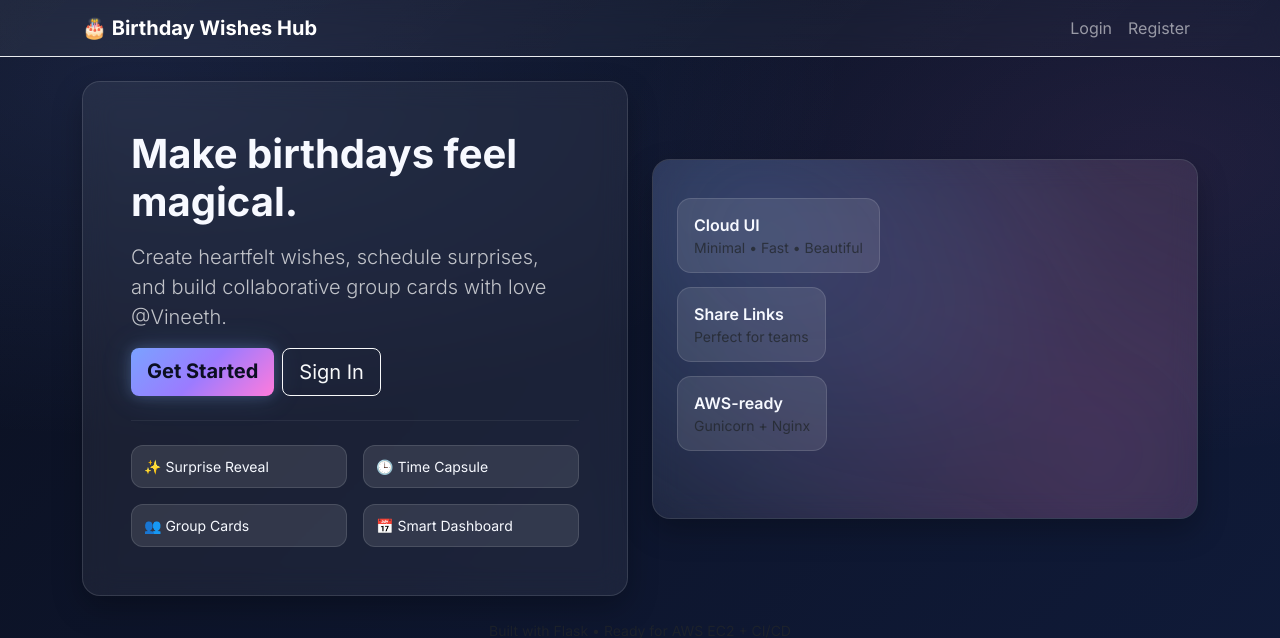
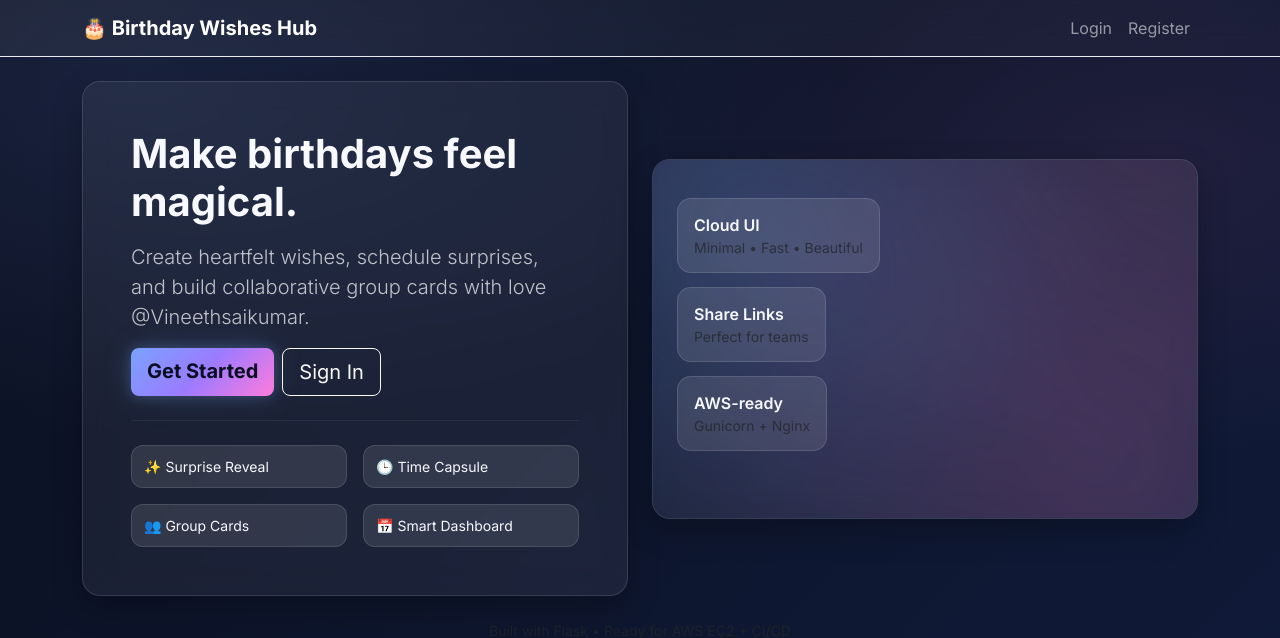
Before and after one commit to vineethbetha211-sketch/Birthday-Wishes-Hub, a Flask app: page / in a window 1280 px wide. Shown: the top 638 px of the page. Run offline with Flask 3, Linux system fonts and the light colour scheme.

Commit message:
Update home.html

```diff
--- a/app/templates/home.html
+++ b/app/templates/home.html
@@ -8,7 +8,7 @@
             <h1 class="display-6 fw-bold mb-3">Make birthdays feel magical.</h1>
             <p class="lead text-soft">
                 Create heartfelt wishes, schedule surprises, and build collaborative group cards
-                with love @Vineeth.
+                with love @Vineethsaikumar.
             </p>
 
             <div class="d-flex gap-2">
```
